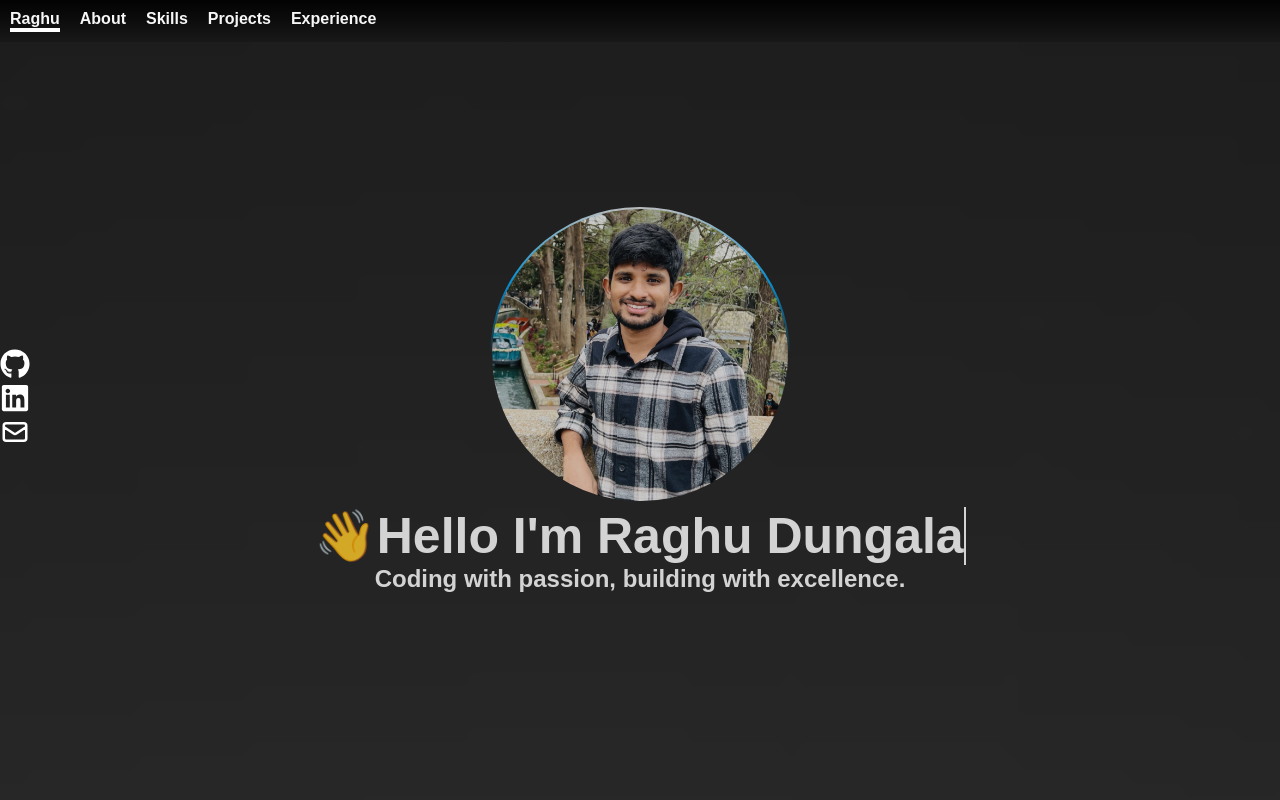
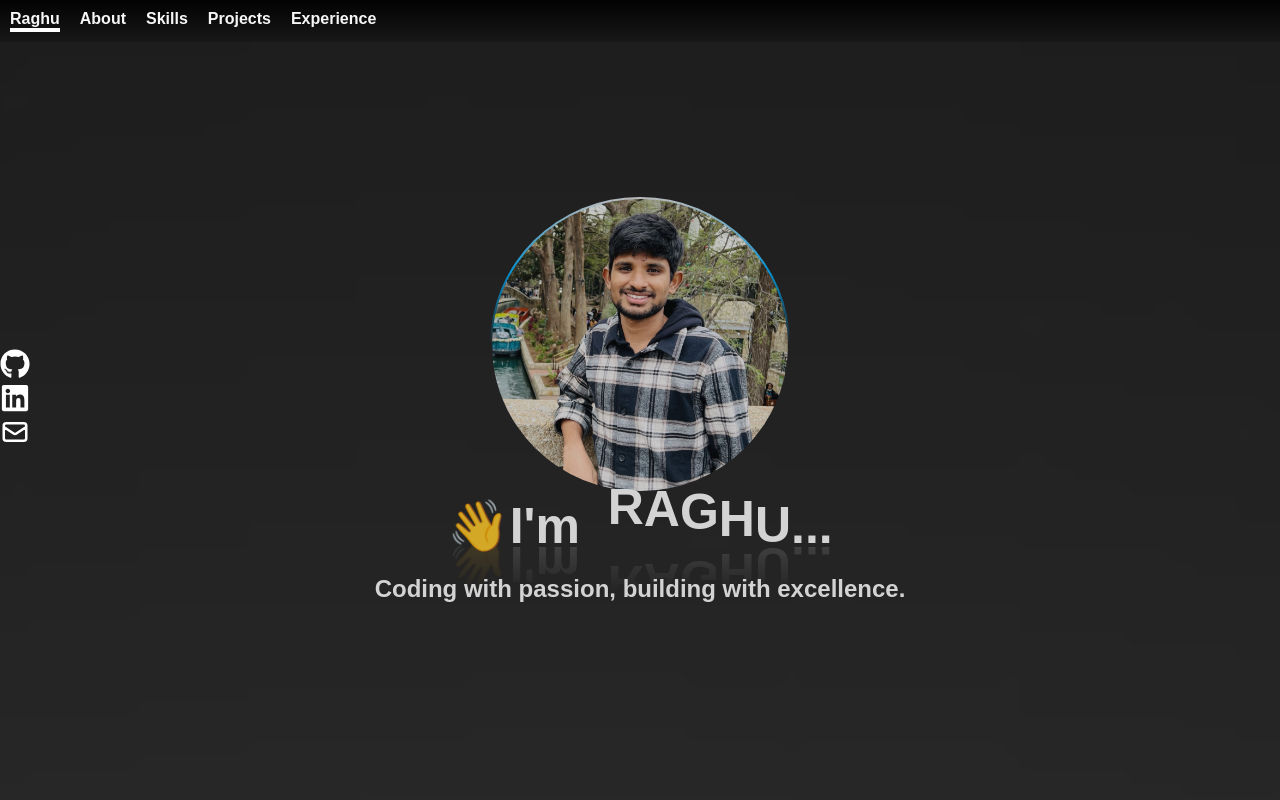
Before and after one commit to raghudungala/portfolio, a React (Create React App) app: page / in a window 1280 px wide. Shown: the top 800 px of the page. Built offline with nearby package versions, Linux system fonts and the light colour scheme.

Commit message:
Modified the welcome page styles

```diff
--- a/src/components/welcomepage.js
+++ b/src/components/welcomepage.js
@@ -1,22 +1,40 @@
 import React from "react";
 import "../styles/welcomepage.css";
 import personalImage from "../images/raghu.JPEG";
-// import award from "../images/award.png"
-// import star from "../images/star.png"
 
 const WelcomePage = () => {
+  const addSpaces = (text) => {
+    return text.split("").map((char, index) =>
+      char !== " " ? (
+        <span style={{ "--i": index }} key={index}>
+          {char}
+        </span>
+      ) : (
+        <>&nbsp;</>
+      )
+    );
+  };
+
+  const nameWithSpaces = addSpaces("Raghu");
+
   return (
     <section id="welcomepage">
       <div className="circular-image">
-        <img src={personalImage} alt="Personal" className="user-pic"></img>
+        <img src={personalImage} alt="Personal" className="user-pic" />
       </div>
       <h1 id="intro">
-        <span role="img" aria-label="hi">
-          👋
-        </span>
-        Hello I'm Raghu Dungala
+        {/* <span role="img" aria-label="hi"> */}
+        👋
+        {/* </span> */}
+        I'm &nbsp;
+        {nameWithSpaces}
+        <span style={{ "--i": 13 }}>.</span>
+        <span style={{ "--i": 14 }}>.</span>
+        <span style={{ "--i": 15 }}>.</span>
       </h1>
-      <h2>Coding with passion, building with excellence.</h2>
+      <h2 style={{ marginTop: "20px" }}>
+        Coding with passion, building with excellence.
+      </h2>
     </section>
   );
 };
--- a/src/styles/welcomepage.css
+++ b/src/styles/welcomepage.css
@@ -245,19 +245,26 @@
 }
 
 #intro {
-  overflow: hidden;
-  white-space: nowrap;
-  border-right: 0.15rem solid white;
-  animation: blink 0.75s step-end infinite, typing 3s steps(24, end);
+  position: relative;
+  -webkit-box-reflect : below -20px linear-gradient(transparent, rgba(219, 29, 29, 0.2))
 }
 
-@keyframes typing {
-  from {
-    width: 0;
+#intro span{
+  position: relative;
+  display: inline-block;
+  text-transform: uppercase;
+  animation: wavity 3s infinite;
+  animation-delay: calc(.1s*var(--i));
+}
+
+@keyframes wavity {
+  0%,
+  40%,
+  100%{
+    transform: translateY(0);
   }
-
-  to {
-    width: 50%;
+  20% {
+    transform: translateY(-20px);
   }
 
 }
```
